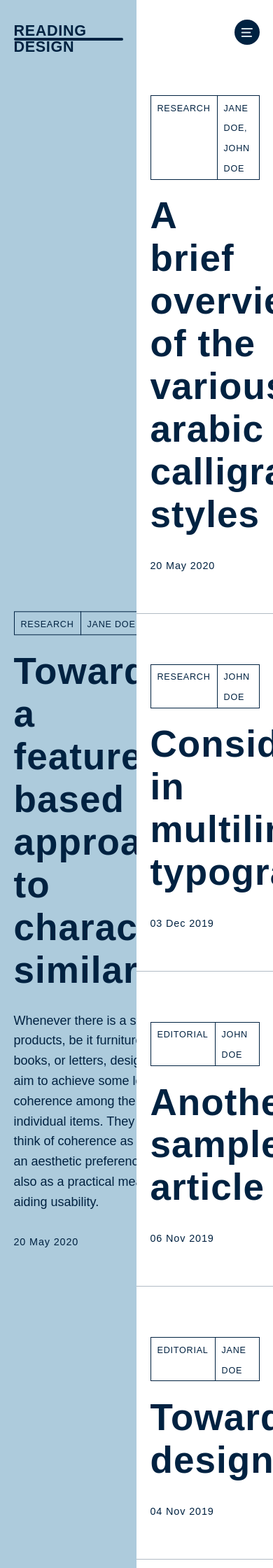
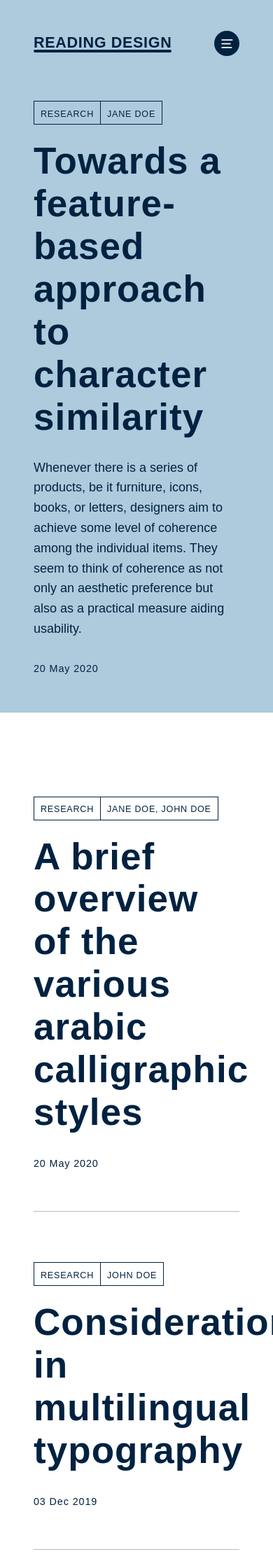
Before and after one commit to rosettatype/design-regression, a Jekyll site: the page built from index.md, in a window 390 px wide. Shown: the top 2240 px of the page at 70% size. Built offline with Jekyll 4.4.1, drawn with Linux system fonts in a browser that asks for light colours; some web fonts are replaced.

Commit message:
Implemented rudimentary mobile styles

```diff
--- a/assets/css/_home.scss
+++ b/assets/css/_home.scss
@@ -150,3 +150,66 @@ body.split {
         }
     }
 }
+
+@include mobile {
+    body.split {
+
+        #featured,
+        main {
+            width: 100%;
+            height: auto;
+            max-width: none;
+            padding: $gutter;
+            float: none;
+            position: relative;
+
+            .main {
+                padding: initial;
+            }
+        }
+
+        #featured-article {
+            position: relative;
+            top: initial;
+            transform: none;
+            padding: initial;
+            margin: initial;
+            padding-top: 96px;
+
+            .article-excerpt {
+                display: block;
+            }
+        }
+
+        #featured .header,
+        main .header {
+            padding: 0 !important;
+            position: fixed;
+            top: $gutter;
+            width: auto;
+            z-index: 99;
+        }
+
+        #featured .header {
+            left: $gutter;
+        }
+
+        main .header {
+            right: $gutter;
+        }
+
+        main .main .excerpt:after,
+        .main .footer #newsletter:before {
+            left: 0;
+            width: 100%;
+        }
+
+        .main .footer aside:before {
+            display: none;
+        }
+
+        .main .footer aside {
+            padding-bottom: 0;
+        }
+    }
+}
--- a/assets/css/_post.scss
+++ b/assets/css/_post.scss
@@ -108,3 +108,62 @@ article {
         font-variation-settings: "slnt"-10;
     }
 }
+
+@include tablet {
+    article {
+
+        .header {
+            margin-top: 2rem;
+        }
+
+        h1 {
+            margin: 1rem 0;
+
+            &.large {
+                font-size: 10vw;
+            }
+        }
+
+        aside {
+            padding-left: initial;
+        }
+
+        aside.meta {
+            order: 0;
+            width: auto;
+            margin-bottom: 1rem;
+        }
+
+        main {
+            order: 1;
+            width: 100%;
+
+            aside {
+                position: relative;
+                right: initial;
+                width: 100%;
+            }
+
+            .full {
+                width: 100%;
+            }
+        }
+
+        footer {
+            order: 2;
+            width: 100%;
+        }
+    }
+}
+
+@include mobile {
+    article {
+        h1 {
+            font-size: 7.5vw;
+
+            &.large {
+                font-size: 15vw;
+            }
+        }
+    }
+}
```
